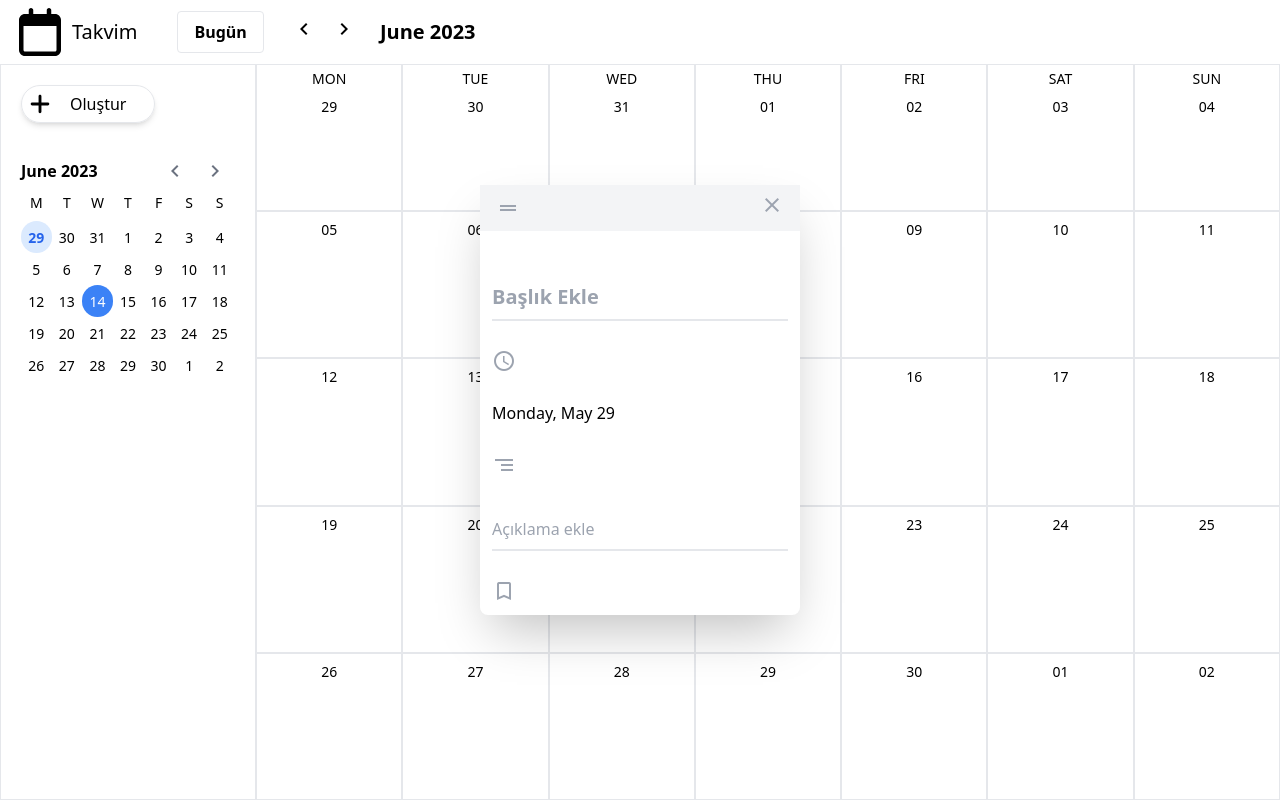
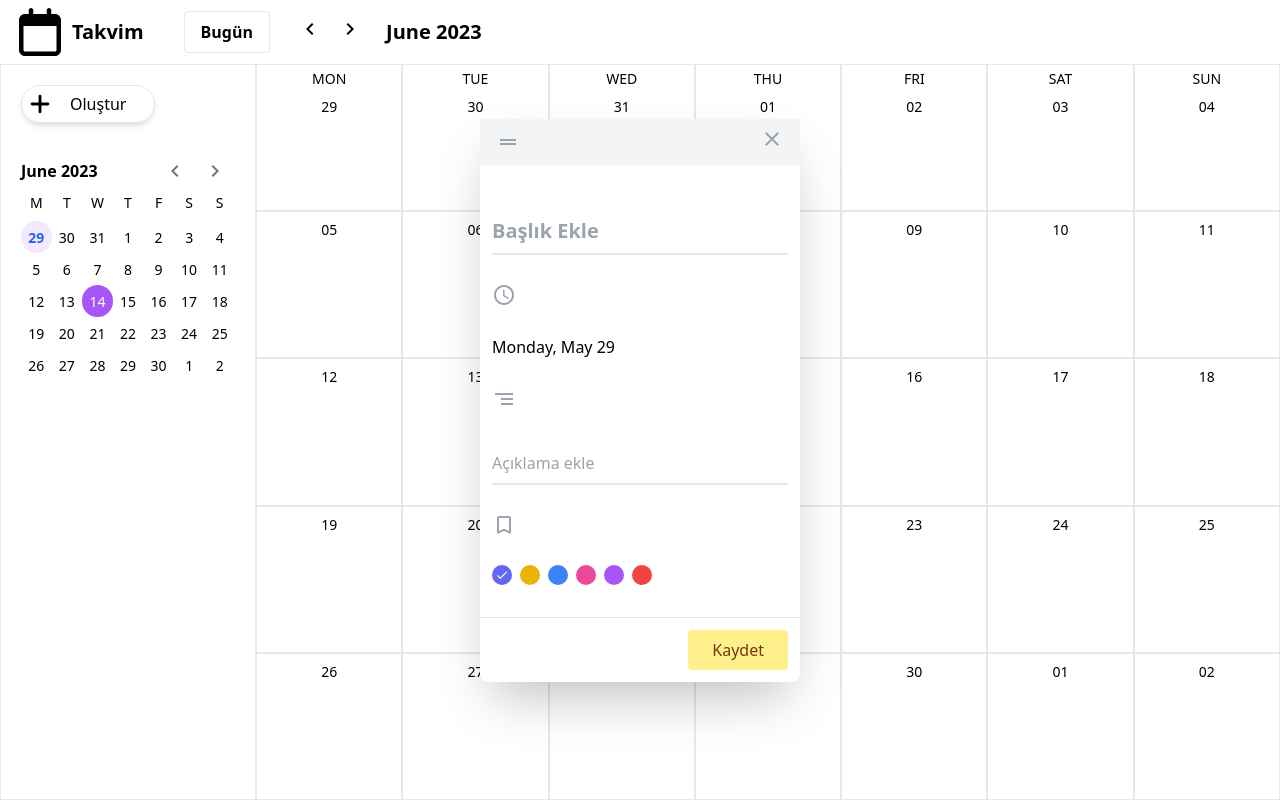
Before and after one commit to SKRNPC/MY-CALENDAR, a React (Create React App) app: page / in a window 1280 px wide. Both pictures are taken after a click on the element 329 px from the left and 167 px from the top of the page. Built offline with nearby package versions, Linux system fonts and the light colour scheme.

Commit message:
Olay ekleme işlemi tamamlandı

```diff
--- a/src/components/CalendarHeader.js
+++ b/src/components/CalendarHeader.js
@@ -20,7 +20,7 @@ export default function CalendarHeader() {
   return (
     <header className='px-4 py-2 flex items-center'>
         <img src={logo} alt="calendar" className='mr-2 w-12 h-12' />
-        <h1 className='mr-10 text-xl fond-bold'>
+        <h1 className='mr-10 text-xl font-semibold'>
             Takvim
         </h1>
         <button onClick={handleReset} className="border rounded py-2 px-4 mr-5 font-bold">
--- a/src/components/Day.js
+++ b/src/components/Day.js
@@ -1,14 +1,25 @@
-import React, { useContext } from 'react'
+import React, { useContext, useEffect, useState } from 'react'
 import dayjs from 'dayjs'
 import GlobalContext from '../context/GlobalContext';
 
 export default function Day({day, rowIdx}) {
+    const [dayEvents, setDayEvents] = useState([])
+    const {setDaySelected, setShowEventModel, savedEvents,setSelectedEvent}=
+        useContext(GlobalContext)
+    useEffect(()=>{
+        const events = savedEvents.filter(
+            (evt) =>
+            dayjs(evt.day).format("DD MM YY") === day.format("DD MM YY")
+            )
+            setDayEvents(events)
+    }, [savedEvents, day])
+
     function getCurrentDayClass() {
         return day.format("DD-MM-YY") === dayjs().format('DD-MM-YY')
-        ? 'bg-blue-600 text-white rounded-full w-7'
+        ? 'bg-purple-600 text-white rounded-full w-7'
         : '';
     }
-    const {setDaySelected, setShowEventModel}=useContext(GlobalContext)
+
     return (
     <div className='border border-gray-200 flex flex-col'>
         <header className='flex flex-col items-center'>
@@ -26,7 +37,14 @@ export default function Day({day, rowIdx}) {
             setDaySelected(day)
             setShowEventModel(true)
             }}>
-            {""}
+            {dayEvents.map((evt, idx) => (
+                <div
+                key={idx}
+                onClick={()=> setSelectedEvent(evt)}
+                className={`${evt.label} p-1 mr-3 text-white text-sm rounded mb-1 truncate `}>
+                    {evt.title}
+                </div>
+            ))}
         </div>
     </div>
   )
--- a/src/components/EventModel.js
+++ b/src/components/EventModel.js
@@ -1,11 +1,34 @@
 import React, { useContext, useState } from 'react'
 import GlobalContext from '../context/GlobalContext'
 
+const labelsClasses = [
+    "bg-indigo-500",
+    "bg-yellow-500",
+    "bg-blue-500",
+    "bg-pink-500",
+    "bg-purple-500",
+    "bg-red-500",
+];
 
 export default function EventModel() {
-    const [title, setTitle]= useState('')
-    const [description, setDescription]= useState('')
-    const {setShowEventModel, daySelected } = useContext(GlobalContext)
+  const [title, setTitle] = useState('')
+  const [description, setDescription] = useState('')
+  const [selectedLabel, setSelectedLabel] = useState(labelsClasses[0])
+  const { setShowEventModel, daySelected, dispatchCalEvent } =
+    useContext(GlobalContext)
+
+  function handleSubmit(e){
+    e.preventDefault()
+    const calendarEvent={
+        title,
+        description,
+        label: selectedLabel,
+        day: daySelected.valueOf(),
+        id: Date.now()
+    }
+    dispatchCalEvent({type: 'push', payload: calendarEvent})
+    setShowEventModel(false)
+  }
   return (
     <div className='h-screen w-full fixed left-0 top-0 flex justify-center items-center'>
       <form className='bg-white rounded-lg shadow-2xl w-1/4'>
@@ -28,8 +51,8 @@ export default function EventModel() {
               placeholder='Başlık Ekle'
               value={title}
               required
-                        className=' pt-3 border-0 text-gray-600 text-xl font-semibold pb-2 w-full border-b-2 border-gray-200 focus:outline-none focus:ring-0 focus:border-blue-500'
-                        onChange={(e)=> setTitle(e.target.value)}
+              className='pt-3 border-0 text-gray-600 text-xl font-semibold pb-2 w-full border-b-2 border-gray-200 focus:outline-none focus:ring-0 focus:border-blue-500'
+              onChange={(e) => setTitle(e.target.value)}
             />
             <span className='material-icons-outlined text-gray-400'>
               schedule
@@ -44,14 +67,37 @@ export default function EventModel() {
               placeholder='Açıklama ekle'
               value={description}
               required
-                        className=' pt-3 border-0 text-gray-600 pb-2 w-full border-b-2 border-gray-200 focus:outline-none focus:ring-0 focus:border-blue-500'
-                        onChange={(e)=> setDescription(e.target.value)}
+              className='pt-3 border-0 text-gray-600 pb-2 w-full border-b-2 border-gray-200 focus:outline-none focus:ring-0 focus:border-blue-500'
+              onChange={(e) => setDescription(e.target.value)}
             />
             <span className='material-icons-outlined text-gray-400'>
               bookmark_border
             </span>
+            <div className="flex gap-x-2">
+              {labelsClasses.map((lblClass, i) => (
+                <span
+                  key={i}
+                  onClick={() => setSelectedLabel(lblClass)}
+                  className={`${lblClass} w-5 h-5 rounded-full flex items-center justify-center cursor-pointer`}
+                >
+                    {selectedLabel === lblClass &&(
+                        <span className='material-icons-outlined text-white text-sm'>
+                            check
+                        </span>
+                    )}
+                </span>
+              ))}
             </div>
           </div>
+        </div>
+         <footer className=' flex justify-end border-t p-3 mt-5'>
+            <button
+                type='submit'
+                onClick={handleSubmit}
+                className='bg-yellow-200 hover:bg-yellow-400 px-6 py-2 rounded text-amber-900'>
+                Kaydet
+            </button>
+        </footer>
       </form>
     </div>
   )
--- a/src/components/SmallCalendar.js
+++ b/src/components/SmallCalendar.js
@@ -29,9 +29,9 @@ export default function SmallCalendar() {
         const currDay = day.format(format)
         const slcDay = daySelected && daySelected.format(format)
         if(nowDay === currDay){
-            return 'bg-blue-500 rounded-full text-white'
+            return 'bg-purple-500 rounded-full text-white'
         } else if(currDay === slcDay) {
-           return'bg-blue-100 rounded-full text-blue-600 font-bold'
+           return'bg-purple-100 rounded-full text-blue-600 font-bold'
         } else {
             return '';
         }
--- a/src/context/ContextWrapper.js
+++ b/src/context/ContextWrapper.js
@@ -1,12 +1,41 @@
-import React, {useEffect, useState}from 'react'
+import React, {useEffect, useReducer, useState}from 'react'
 import GlobalContext from './GlobalContext'
 import dayjs from 'dayjs'
+
+function savedEventsReducer(state, {type, payload}){
+    switch (type) {
+        case 'push':
+            return[...state, payload];
+        case'update':
+            return state.map(evt => evt.id === payload.id ? payload : evt)
+        case 'delete':
+            return state.filter(evt => evt.id !== payload.id)
+        default:
+            throw new Error();
+    }
+}
+function initEvents(){
+    const storageEvents = localStorage.getItem('savedEvents')
+    const parsedEvents = storageEvents ? JSON.parse(storageEvents) : []
+    return parsedEvents
+}
 
 export default function ContextWrapper(props) {
     const[monthIndex, setMonthIndex]= useState(dayjs().month())
     const[smallCalendarMonth, setSmallCalendarmonth]= useState(null)
     const[daySelected, setDaySelected]= useState(dayjs())
     const[showEventModel, setShowEventModel]= useState(false)
+    const[selectedEvent, setSelectedEvent]= useState(false)
+    const[savedEvents, dispatchCalEvent] = useReducer(
+        savedEventsReducer,
+        [],
+        initEvents
+        );
+
+        useEffect(()=>{
+          localStorage.setItem("savedEvents", JSON.stringify(savedEvents))
+        }, [savedEvents])
+
     useEffect(()=>{
         if(smallCalendarMonth !== null){
             setMonthIndex(smallCalendarMonth)
@@ -23,7 +52,11 @@ export default function ContextWrapper(props) {
             daySelected,
             setDaySelected,
             showEventModel,
-            setShowEventModel
+            setShowEventModel,
+            dispatchCalEvent,
+            savedEvents,
+            selectedEvent,
+            setSelectedEvent
         }}>
         {props.children}
     </GlobalContext.Provider>
--- a/src/context/GlobalContext.js
+++ b/src/context/GlobalContext.js
@@ -8,8 +8,13 @@ const GlobalContext=React.createContext({
     daySelected: null,
     setDaySelected: (day) => {},
     showEventModel: false,
-    setShowEventModel: () => {}
+    setShowEventModel: () => {},
+    dispatchCalEvent: ({type, payload}) =>{},
+    savedEvents: [],
+    selectedEvent: [],
+    setSelectedEvent: ()=> {
 
-})
+    }
+});
 
 export default GlobalContext;
```
Lines whose indentation alone changed are shown as unchanged.
